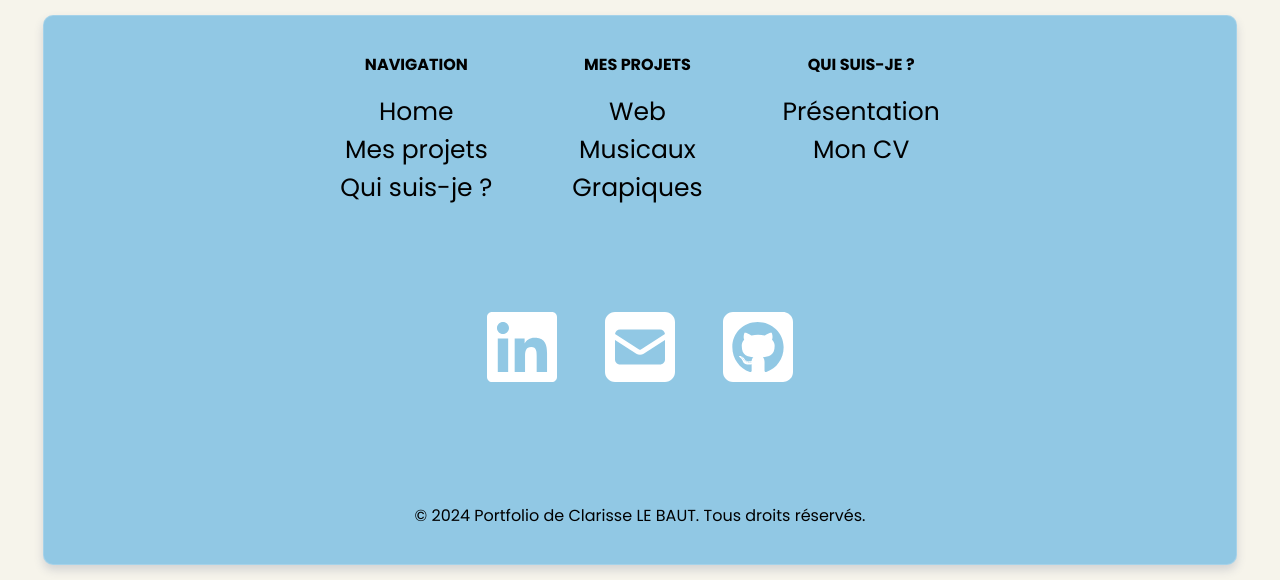
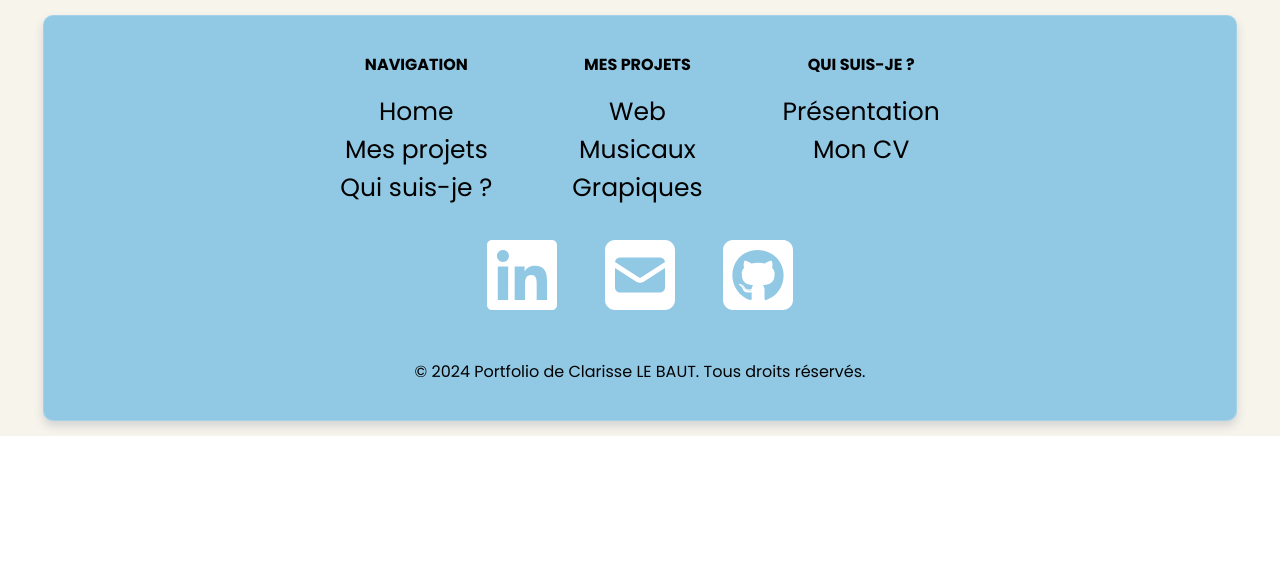
Before and after one commit to clarisse-lebaut/MyPortfolio, a PHP site: page /index.php?page=me in a window 1280 px wide. Shown: the part 2783-3363 px from the top of the page. After the commit the page ends 3219 px from the top, so only its background shows below. Run offline with PHP 8.4, Linux system fonts and the light colour scheme; some web fonts are replaced.

Commit message:
update space in footer

```diff
--- a/assets/styles/footer.css
+++ b/assets/styles/footer.css
@@ -34,7 +34,7 @@
   flex-direction: column;
   flex-wrap: wrap;
   text-align: center;
-  gap: 5rem;
+  gap: 0.5rem;
   padding: 20px;
   margin: 15px auto;
   width: 90%;
```
